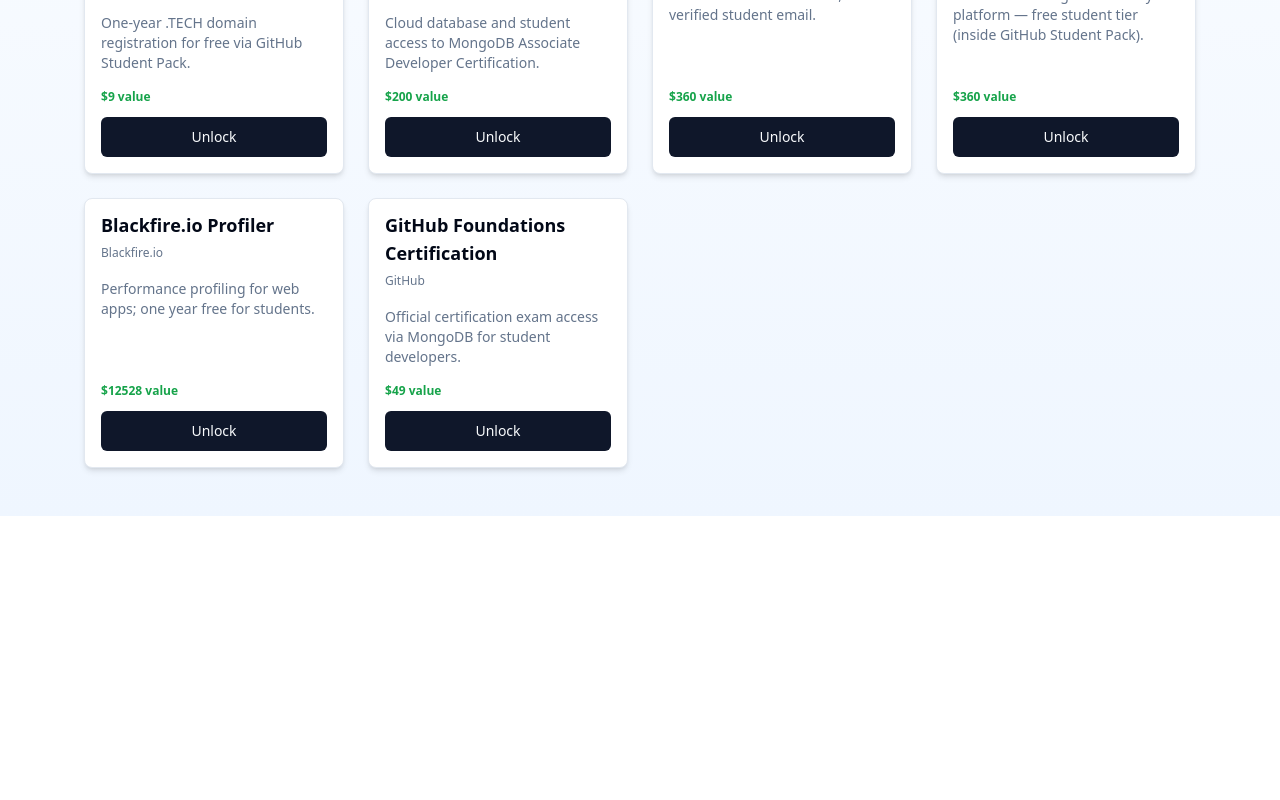
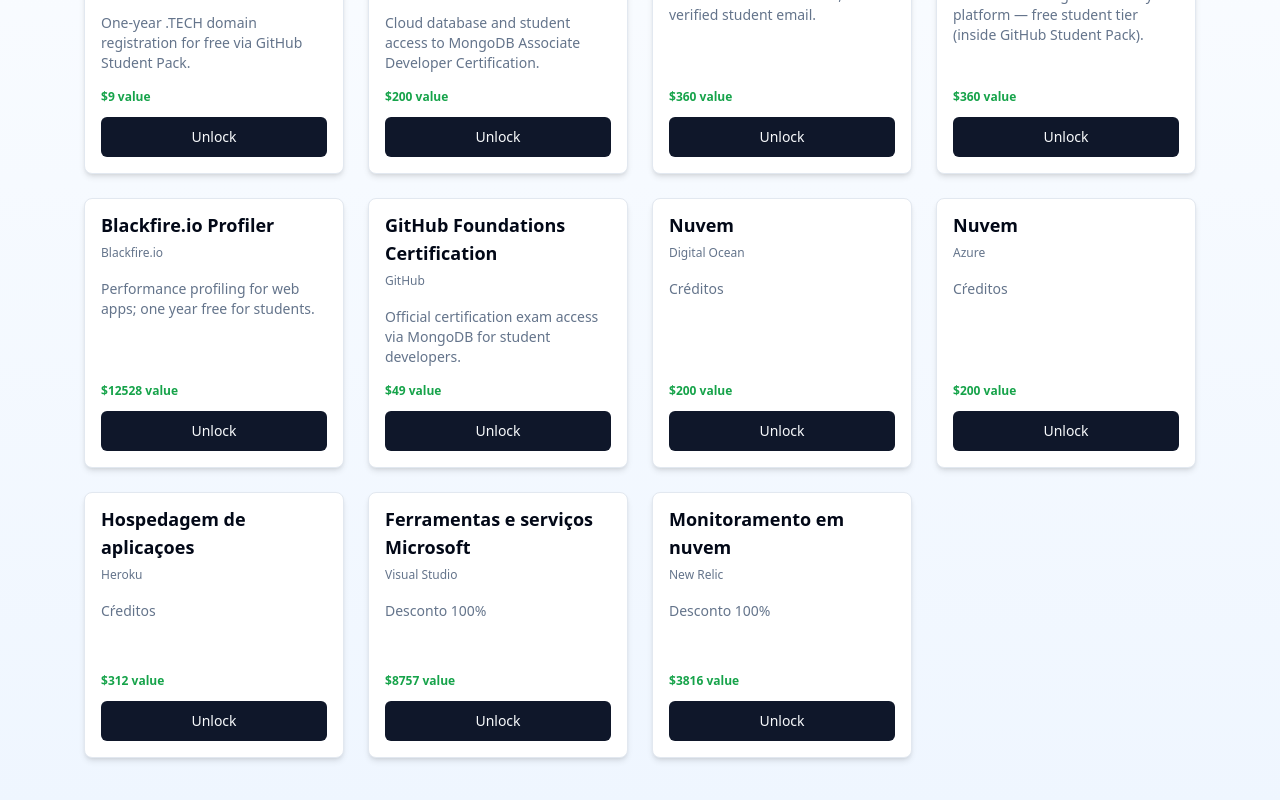
Before and after one commit to 92username/pack-unlock-ai-hub, a React (Vite) app: page /explore in a window 1280 px wide. Shown: the part 614-1414 px from the top of the page. Before the commit the page ends 1130 px from the top, so only its background shows below. Built offline with nearby package versions, Linux system fonts and the light colour scheme.

Commit message:
Add new benefits to the database
Added new benefit data for AI suggestions.

```diff
--- a/src/pages/Dashboard.tsx
+++ b/src/pages/Dashboard.tsx
@@ -1,4 +1,3 @@
-
 import { useEffect, useState } from "react";
 import Navbar from "@/components/Navbar";
 import BenefitCard from "@/components/BenefitCard";
@@ -98,6 +97,46 @@ const unlockPackBenefits = [
     activationUrl: "https://www.mongodb.com/students",
     value: 49,
   },
+  {
+    id: "nuvem-digital-ocean",
+    name: "Nuvem",
+    provider: "Digital Ocean",
+    description: "Créditos",
+    activationUrl: "",
+    value: 200,
+  },
+  {
+    id: "nuvem-azure",
+    name: "Nuvem",
+    provider: "Azure",
+    description: "Cŕeditos",
+    activationUrl: "https://azure.microsoft.com/en-us/free/students/",
+    value: 200,
+  },
+  {
+    id: "hospedagem-de-aplicacoes",
+    name: "Hospedagem de aplicaçoes",
+    provider: "Heroku",
+    description: "Cŕeditos",
+    activationUrl: "",
+    value: 312,
+  },
+  {
+    id: "ferramentas-e-servicos-microsoft",
+    name: "Ferramentas e serviços Microsoft",
+    provider: "Visual Studio",
+    description: "Desconto 100%",
+    activationUrl: "",
+    value: 8757,
+  },
+  {
+    id: "monitoramento-em-nuvem",
+    name: "Monitoramento em nuvem",
+    provider: "New Relic",
+    description: "Desconto 100%",
+    activationUrl: "",
+    value: 3816,
+  },
 ];
 
 export default function Dashboard() {
--- a/src/pages/Explore.tsx
+++ b/src/pages/Explore.tsx
@@ -1,4 +1,3 @@
-
 import { useState, useEffect } from "react";
 import Navbar from "@/components/Navbar";
 import BenefitCard from "@/components/BenefitCard";
@@ -94,6 +93,46 @@ const unlockPackBenefits = [
     activationUrl: "https://www.mongodb.com/students",
     value: 49,
   },
+  {
+    id: "nuvem-digital-ocean",
+    name: "Nuvem",
+    provider: "Digital Ocean",
+    description: "Créditos",
+    activationUrl: "",
+    value: 200,
+  },
+  {
+    id: "nuvem-azure",
+    name: "Nuvem",
+    provider: "Azure",
+    description: "Cŕeditos",
+    activationUrl: "https://azure.microsoft.com/en-us/free/students/",
+    value: 200,
+  },
+  {
+    id: "hospedagem-de-aplicacoes",
+    name: "Hospedagem de aplicaçoes",
+    provider: "Heroku",
+    description: "Cŕeditos",
+    activationUrl: "",
+    value: 312,
+  },
+  {
+    id: "ferramentas-e-servicos-microsoft",
+    name: "Ferramentas e serviços Microsoft",
+    provider: "Visual Studio",
+    description: "Desconto 100%",
+    activationUrl: "",
+    value: 8757,
+  },
+  {
+    id: "monitoramento-em-nuvem",
+    name: "Monitoramento em nuvem",
+    provider: "New Relic",
+    description: "Desconto 100%",
+    activationUrl: "",
+    value: 3816,
+  },
 ];
 
 export default function Explore() {
--- a/src/pages/Index.tsx
+++ b/src/pages/Index.tsx
@@ -133,7 +133,46 @@ const unlockPackBenefits = [
     activationUrl: "https://www.mongodb.com/students",
     value: 49,
   },
-  // ...imagine 20+ more benefits here for the full "Browse all 30+" experience
+  {
+    id: "nuvem-digital-ocean",
+    name: "Nuvem",
+    provider: "Digital Ocean",
+    description: "Créditos",
+    activationUrl: "", // activation_link: null
+    value: 200,
+  },
+  {
+    id: "nuvem-azure",
+    name: "Nuvem",
+    provider: "Azure",
+    description: "Cŕeditos",
+    activationUrl: "https://azure.microsoft.com/en-us/free/students/",
+    value: 200,
+  },
+  {
+    id: "hospedagem-de-aplicacoes",
+    name: "Hospedagem de aplicaçoes",
+    provider: "Heroku",
+    description: "Cŕeditos",
+    activationUrl: "", // activation_link: null
+    value: 312,
+  },
+  {
+    id: "ferramentas-e-servicos-microsoft",
+    name: "Ferramentas e serviços Microsoft",
+    provider: "Visual Studio",
+    description: "Desconto 100%",
+    activationUrl: "", // activation_link: null
+    value: 8757,
+  },
+  {
+    id: "monitoramento-em-nuvem",
+    name: "Monitoramento em nuvem",
+    provider: "New Relic",
+    description: "Desconto 100%",
+    activationUrl: "", // activation_link: null
+    value: 3816,
+  },
 ];
 
 export default function Index() {
```
